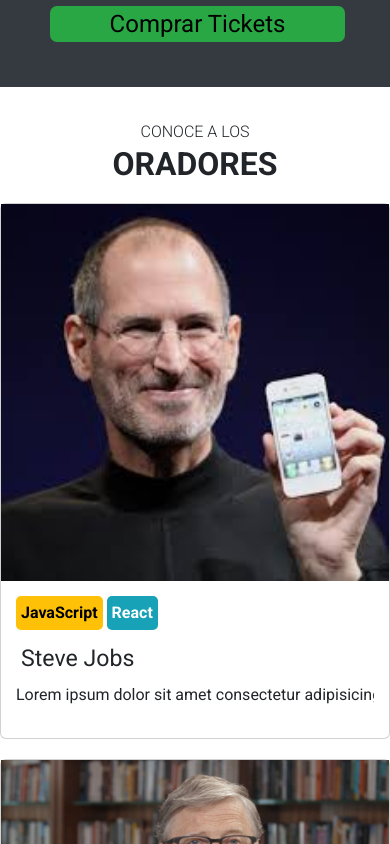
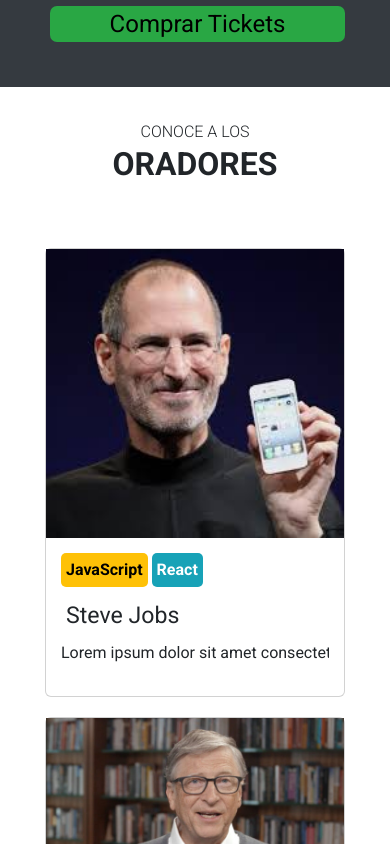
Before and after one commit to andresvitale/CAC, a plain HTML site: page index.html in a window 390 px wide. Shown: the part 1156-2000 px from the top of the page. Drawn offline with Linux system fonts and the light colour scheme.

Commit message:
este y ya

```diff
--- a/css/styles.css
+++ b/css/styles.css
@@ -412,13 +412,10 @@ footer {
         margin-left: 5px;
     }
 
-    .sectionOradores{
-        height: 205vh;
-    }
-
     .padreCards {
         flex-wrap: nowrap;
         flex-direction: column;
+        padding: 45px;
     }
 
     .card {
```
